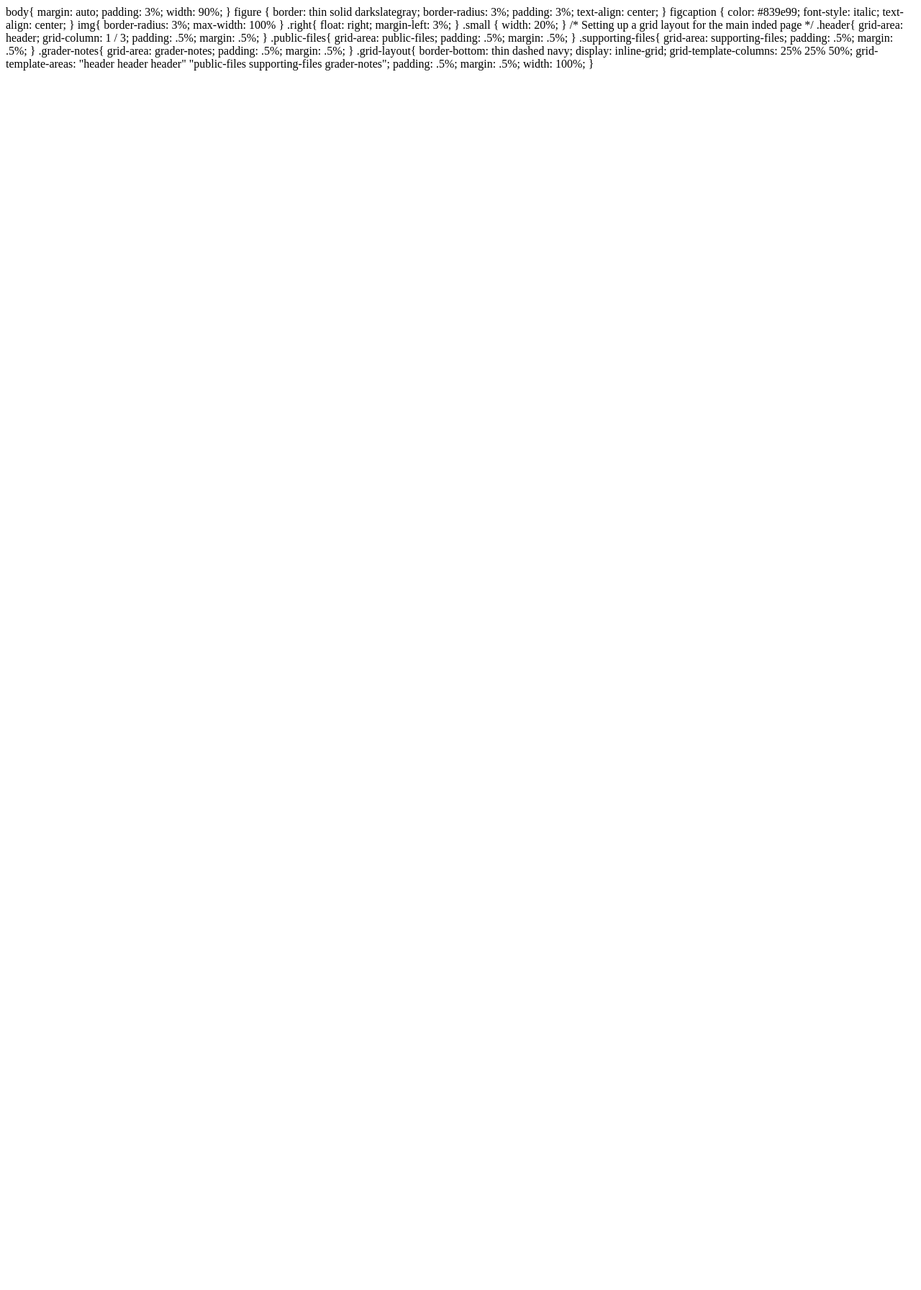
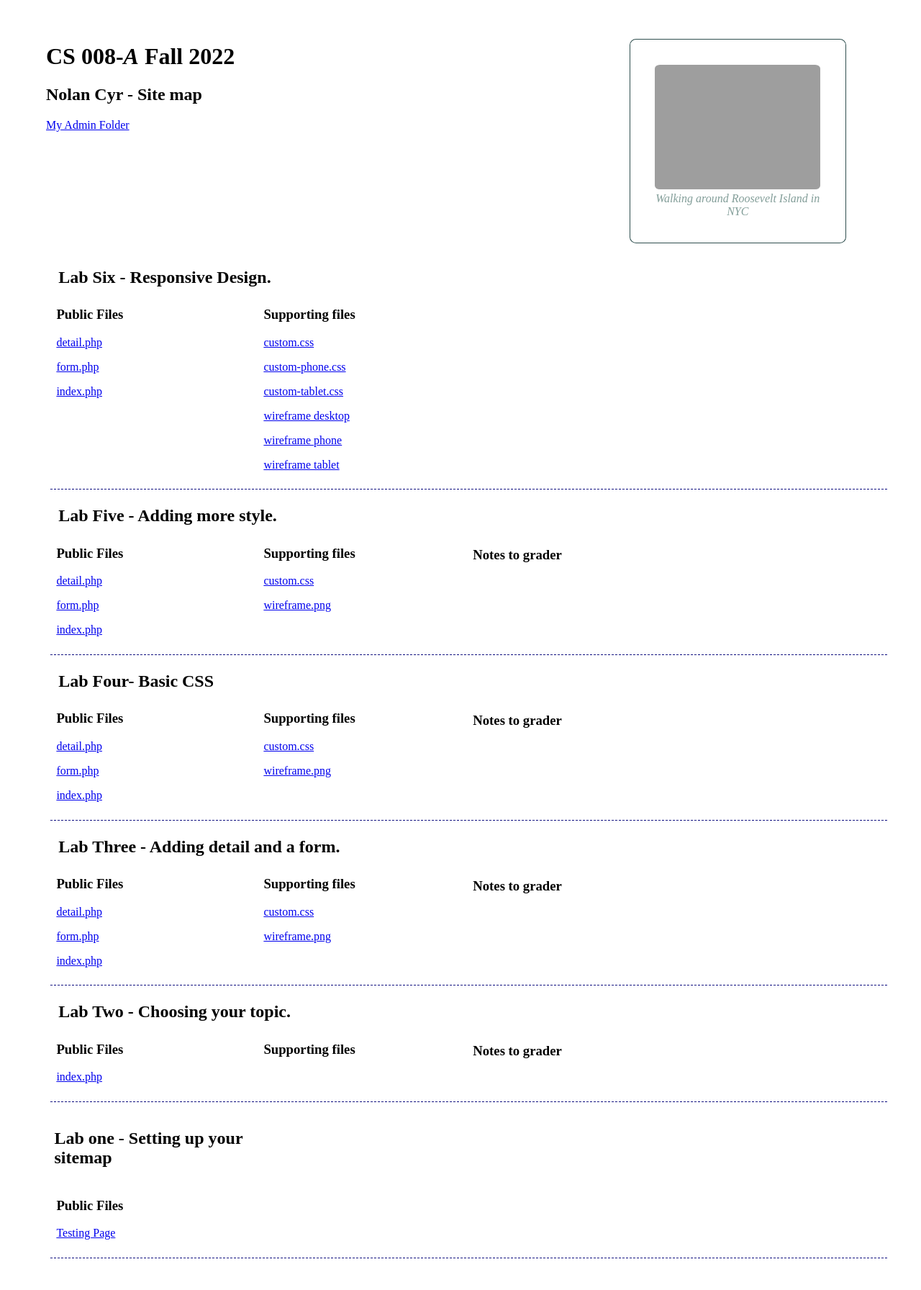
Before and after one commit to NolanSmug/cs008-labs, a PHP site: page /index.php in a window 1280 px wide. Shown: the whole page at 72% size. Before the commit the page ends 98 px from the top, so only its background shows below. Run offline with PHP 8.4, Linux system fonts and the light colour scheme; grey boxes are pictures that could not be loaded.

Commit message:
Lab 6: updated site map

```diff
--- a/index.php
+++ b/index.php
@@ -1,4 +1,12 @@
- body{
+<!DOCTYPE HTML>
+<html lang="en">
+    <head>
+        <meta charset="utf-8">
+        <title>Nolan's CS008 Website</title>
+        <meta name="author" content="Nolan Cyr">
+        <meta name="description" content="A site map to all of my assignments for CS 008">
+        <style>
+           body{
                 margin: auto;
                 padding: 3%;
                 width: 90%;
@@ -31,7 +39,6 @@
                 width: 20%;
             }
 
-            /* Setting up a grid layout for the main inded page */
             .header{
                 grid-area: header;
                 grid-column: 1 / 3;
@@ -64,3 +71,138 @@
                 margin: .5%;
                 width: 100%;
             }
+        </style>
+    </head>
+
+    <body>
+        <figure class="right small">
+            <img alt="Nolan Cyr circa 2022" src="image/nolan-cyr.png">
+            <figcaption>Walking around Roosevelt Island in NYC</figcaption>
+        </figure>
+
+        <h1>CS 008-<em>A</em> Fall 2022</h1>
+        <h2>Nolan Cyr - Site map</h2>
+        <p><a href="ADMIN/admin.php">My Admin Folder</a></p>
+
+<!----------------------------Lab 6------------------------------------>
+        <section class="grid-layout">
+            <h2 class="header">Lab Six - Responsive Design.</h2>
+            <section class="public-files">
+                <h3>Public Files</h3>
+                <p><a href="lab6/detail.php">detail.php</a></p>
+                <p><a href="lab6/form.php">form.php</a></p>
+                <p><a href="lab6/index.php">index.php</a></p>
+            </section>
+
+            <section class="supporting-files">
+                <h3>Supporting files</h3>
+                <p><a href="lab6/css/custom.css">custom.css</a> </p>
+                <p><a href="lab6/css/custom-phone.css">custom-phone.css</a> </p>
+                <p><a href="lab6/css/custom-tablet.css">custom-tablet.css</a> </p>
+
+                <p><a href="lab6/images/wireframe.png">wireframe desktop</a></p>
+                <p><a href="lab6/images/phone-wireframe.png">wireframe phone</a></p>
+                <p><a href="lab6/images/wireframe-tablet.png">wireframe tablet</a></p>
+            </section>
+        </section>
+<!----------------------------Lab 6------------------------------------>
+
+<!----------------------------Lab 5------------------------------------>
+        <section class="grid-layout">
+            <h2 class="header">Lab Five - Adding more style.</h2>
+            <section class="public-files">
+                <h3>Public Files</h3>
+                <p><a href="lab5/detail.php">detail.php</a></p>
+                <p><a href="lab5/form.php">form.php</a></p>
+                <p><a href="lab5/index.php">index.php</a> </p>
+            </section>
+
+            <section class="supporting-files">
+                <h3>Supporting files</h3>
+                <p><a href="lab5/css/custom.css">custom.css</a> </p>
+                <p><a href="lab5/images/wireframe.png">wireframe.png</a></p>
+            </section>
+
+            <section class="grader-notes">
+                <h3>Notes to grader</h3>
+                <p></p>
+            </section>
+        </section>
+<!----------------------------Lab 5------------------------------------>
+
+<!----------------------------Lab 4------------------------------------>
+        <section class="grid-layout">
+            <h2 class="header">Lab Four- Basic CSS</h2>
+            <section class="public-files">
+                <h3>Public Files</h3>
+                <p><a href="lab4/detail.php">detail.php</a></p>
+		        <p><a href="lab4/form.php">form.php</a></p>
+		        <p><a href="lab4/index.php">index.php</a></p>
+            </section>
+
+            <section class="supporting-files">
+                <h3>Supporting files</h3>
+                <p><a href="lab4/css/custom.css">custom.css</a> </p>
+                <p><a href="lab4/image/wireframe.png">wireframe.png</a></p>
+            </section>
+
+            <section class="grader-notes">
+                <h3>Notes to grader</h3>
+                <p></p>
+            </section>
+        </section>
+<!----------------------------Lab 4------------------------------------>
+
+<!----------------------------Lab 3------------------------------------>
+        <section class="grid-layout">
+            <h2 class="header">Lab Three - Adding detail and a form.</h2>
+            <section class="public-files">
+                <h3>Public Files</h3>
+                <p><a href="lab3/detail.php">detail.php</a></p>
+		        <p><a href="lab3/form.php">form.php</a></p>
+		        <p><a href="lab3/index.php">index.php</a></p>
+            </section>
+
+            <section class="supporting-files">
+                <h3>Supporting files</h3>
+                <p><a href="lab3/css/custom.css">custom.css</a> </p>
+                <p><a href="lab3/image/wireframe.png">wireframe.png</a></p>
+            </section>
+
+            <section class="grader-notes">
+                <h3>Notes to grader</h3>
+                <p></p>
+            </section>
+        </section>
+<!----------------------------Lab 3------------------------------------>
+
+<!----------------------------Lab 2------------------------------------>
+        <section class="grid-layout">
+            <h2 class="header">Lab Two - Choosing your topic.</h2>
+            <section class="public-files">
+                <h3>Public Files</h3>
+                <p><a href="lab2/index.php">index.php</a></p>
+            </section>
+
+            <section class="supporting-files">
+                <h3>Supporting files</h3>
+            </section>
+
+            <section class="grader-notes">
+                <h3>Notes to grader</h3>
+            </section>
+        </section>
+<!----------------------------Lab 2------------------------------------>
+
+<!----------------------------Lab 1------------------------------------>
+        <section class="grid-layout">
+            <h2>Lab one - Setting up your sitemap</h2>
+            <section class="public-files">
+                <h3>Public Files</h3>
+                <p><a href="test.php">Testing Page</a></p>
+            </section>
+        </section>
+<!----------------------------Lab 1------------------------------------>
+
+    </body>
+</html>
```
